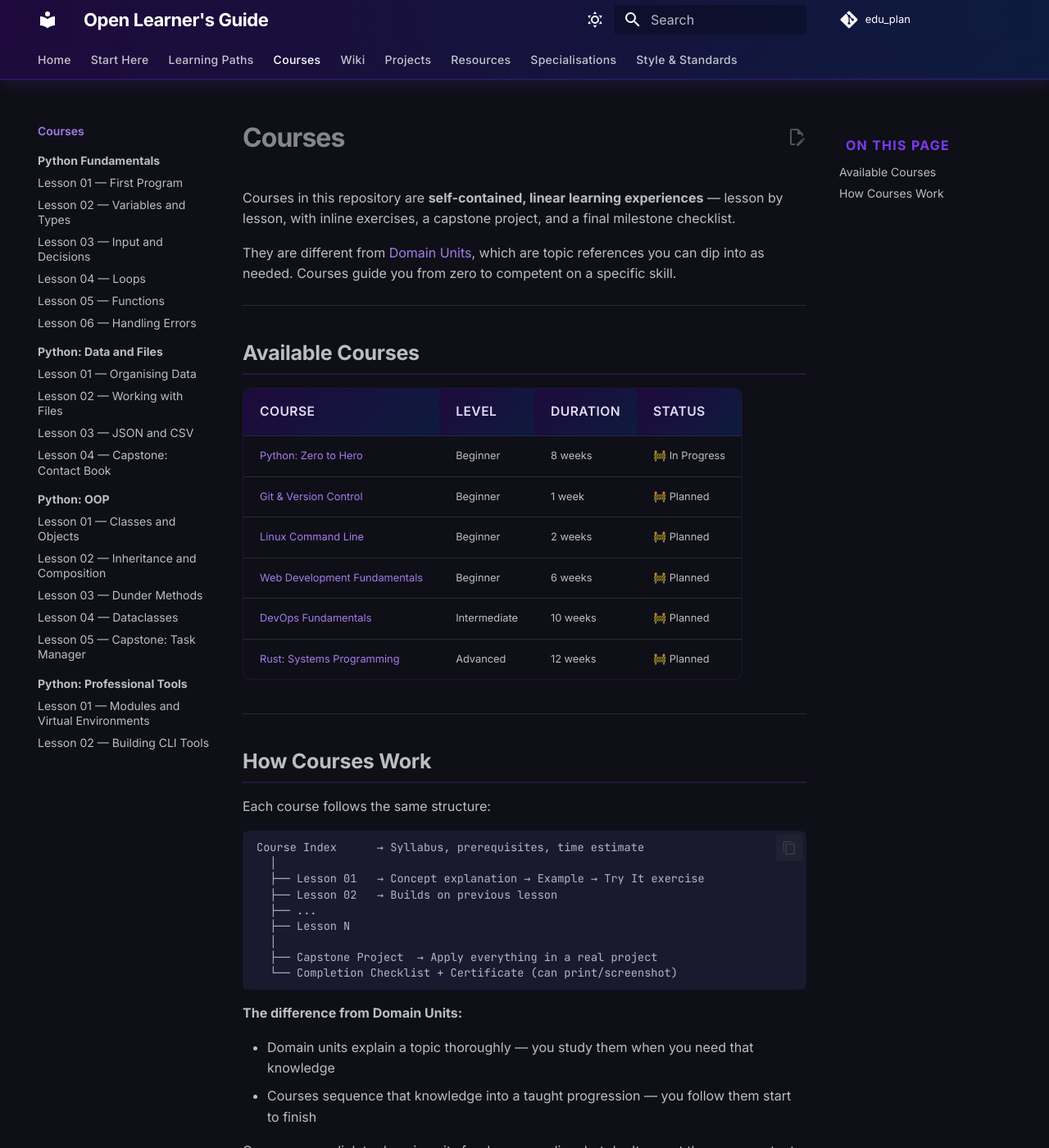
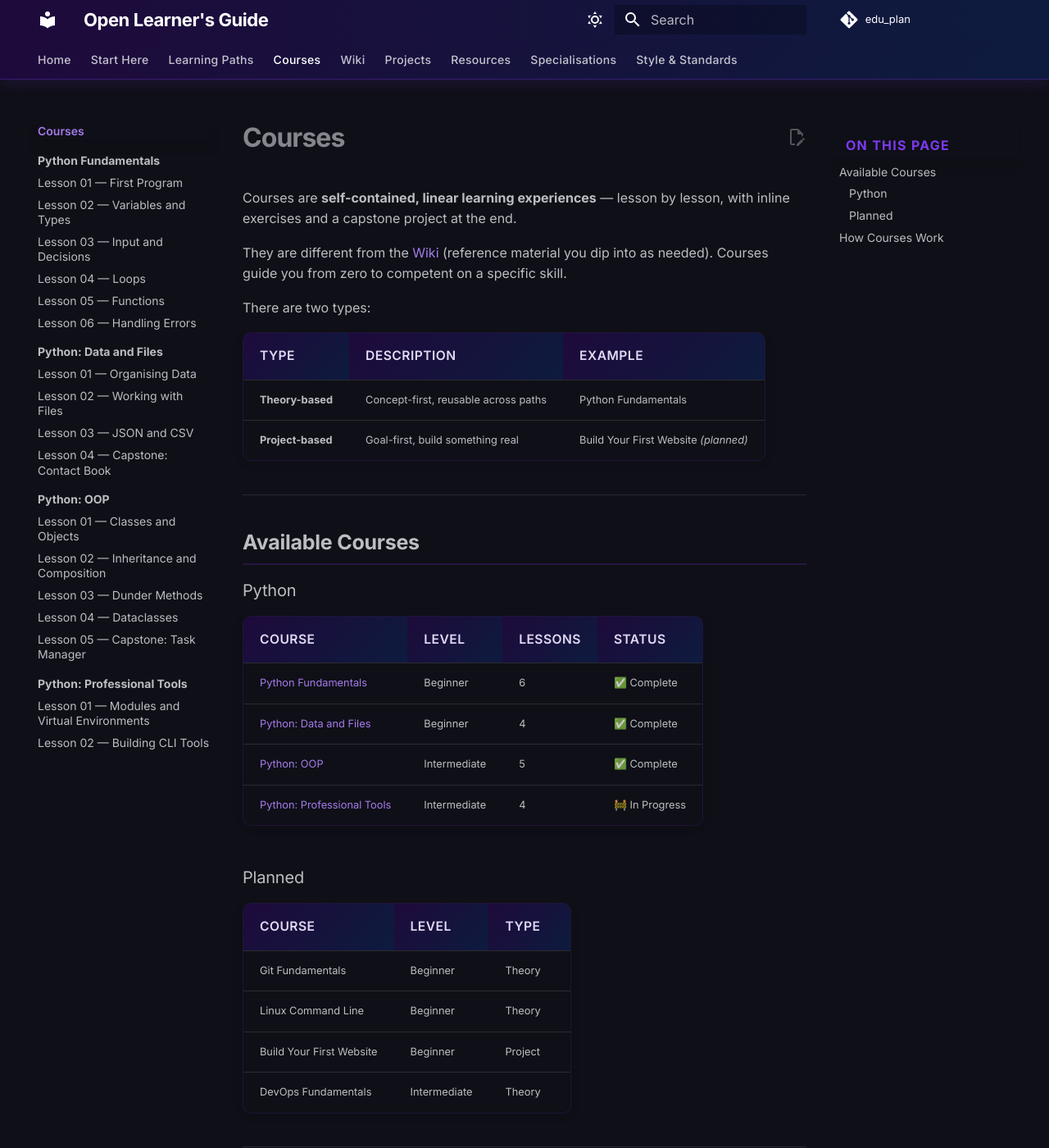
Before and after one commit to MatthewTaormina/edu_plan, an MkDocs documentation site: the page built from docs/courses/index.md, in a window 1280 px wide and 1400 px high. Shown: the whole window at 82% size. Built offline with MkDocs 1.6.1 and Material for MkDocs 9.7.7, drawn with Linux system fonts in a browser that asks for light colours; comment, search, counter and statistics services are not loaded; some of the changed text lies outside the part shown.

Commit message:
fix(courses): update index — remove stale zero-to-hero links, list current courses

````diff
--- a/docs/courses/index.md
+++ b/docs/courses/index.md
@@ -1,45 +1,50 @@
 # Courses
 
-Courses in this repository are **self-contained, linear learning experiences** — lesson by lesson,
-with inline exercises, a capstone project, and a final milestone checklist.
+Courses are **self-contained, linear learning experiences** — lesson by lesson,
+with inline exercises and a capstone project at the end.
 
-They are different from [Domain Units](../domains/foundations/index.md), which are topic references
-you can dip into as needed. Courses guide you from zero to competent on a specific skill.
+They are different from the [Wiki](../domains/foundations/index.md) (reference material
+you dip into as needed). Courses guide you from zero to competent on a specific skill.
+
+There are two types:
+
+| Type | Description | Example |
+|------|-------------|---------|
+| **Theory-based** | Concept-first, reusable across paths | Python Fundamentals |
+| **Project-based** | Goal-first, build something real | Build Your First Website *(planned)* |
 
 ---
 
 ## Available Courses
 
-| Course | Level | Duration | Status |
-|--------|-------|----------|--------|
-| [Python: Zero to Hero](python_zero_to_hero/index.md) | Beginner | 8 weeks | 🚧 In Progress |
-| [Git & Version Control](git_fundamentals/index.md) | Beginner | 1 week | 🚧 Planned |
-| [Linux Command Line](linux_fundamentals/index.md) | Beginner | 2 weeks | 🚧 Planned |
-| [Web Development Fundamentals](web_dev_fundamentals/index.md) | Beginner | 6 weeks | 🚧 Planned |
-| [DevOps Fundamentals](devops_fundamentals/index.md) | Intermediate | 10 weeks | 🚧 Planned |
-| [Rust: Systems Programming](rust_systems/index.md) | Advanced | 12 weeks | 🚧 Planned |
+### Python
+
+| Course | Level | Lessons | Status |
+|--------|-------|---------|--------|
+| [Python Fundamentals](python_fundamentals/index.md) | Beginner | 6 | ✅ Complete |
+| [Python: Data and Files](python_data_and_files/index.md) | Beginner | 4 | ✅ Complete |
+| [Python: OOP](python_oop/index.md) | Intermediate | 5 | ✅ Complete |
+| [Python: Professional Tools](python_professional/index.md) | Intermediate | 4 | 🚧 In Progress |
+
+### Planned
+
+| Course | Level | Type |
+|--------|-------|------|
+| Git Fundamentals | Beginner | Theory |
+| Linux Command Line | Beginner | Theory |
+| Build Your First Website | Beginner | Project |
+| DevOps Fundamentals | Intermediate | Theory |
 
 ---
 
 ## How Courses Work
 
-Each course follows the same structure:
-
 ```
-Course Index      → Syllabus, prerequisites, time estimate
-  │
-  ├── Lesson 01   → Concept explanation → Example → Try It exercise
-  ├── Lesson 02   → Builds on previous lesson
+Course Index
+  ├── Lesson 01  → Concept → Example → Try It
+  ├── Lesson 02  → Builds on previous
   ├── ...
-  ├── Lesson N
-  │
-  ├── Capstone Project  → Apply everything in a real project
-  └── Completion Checklist + Certificate (can print/screenshot)
+  └── Capstone   → Apply everything in one real project
 ```
 
-**The difference from Domain Units:**
-
-- Domain units explain a topic thoroughly — you study them when you need that knowledge
-- Courses sequence that knowledge into a taught progression — you follow them start to finish
-
-Courses cross-link to domain units for deeper reading, but don't repeat the same content.
+Each lesson links out to Wiki pages for deeper reading — it doesn't repeat the same content.
````
